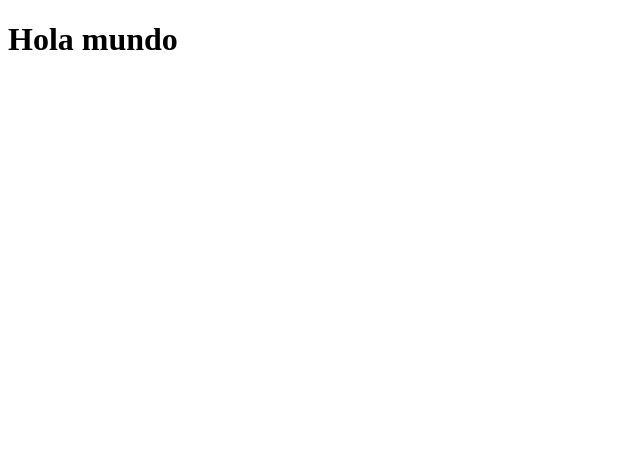
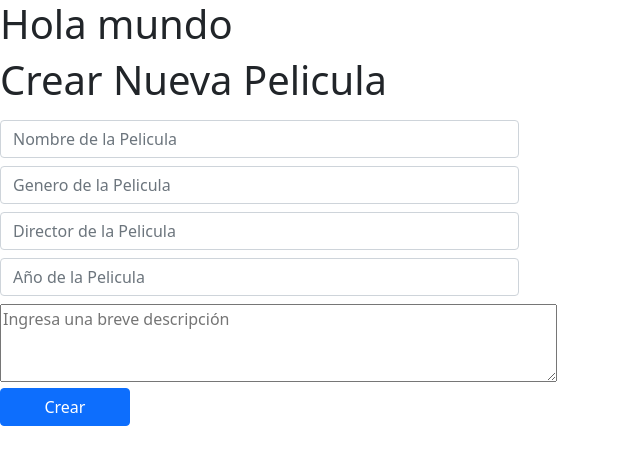
Before and after one commit to Andres0x90/crud-peliculas-sofka, a React (Create React App) app in the folder frontend/crud-peliculas-sofka/: page / in a window 1280 px wide. Shown: the top 464 px of the page, without its empty margins (0-640 px from the left). Built offline with nearby package versions, Linux system fonts and the light colour scheme.

Commit message:
Se crea el componente que creará peliculas haciendo conexión a la api

```diff
--- a/frontend/crud-peliculas-sofka/public/index.html
+++ b/frontend/crud-peliculas-sofka/public/index.html
@@ -24,6 +24,7 @@
       work correctly both with client-side routing and a non-root public URL.
       Learn how to configure a non-root public URL by running `npm run build`.
     -->
+    <link href="https://cdn.jsdelivr.net/npm/bootstrap@5.1.1/dist/css/bootstrap.min.css" rel="stylesheet" integrity="sha384-F3w7mX95PdgyTmZZMECAngseQB83DfGTowi0iMjiWaeVhAn4FJkqJByhZMI3AhiU" crossorigin="anonymous">
     <title>React App</title>
   </head>
   <body>
--- a/frontend/crud-peliculas-sofka/src/App.js
+++ b/frontend/crud-peliculas-sofka/src/App.js
@@ -1,8 +1,13 @@
+import React from 'react';
+
+import CreateMovie from './components/CreateMovie';
+
 
 function App() {
   return (
     <div className="App">
         <h1>Hola mundo</h1>
+        <CreateMovie/>
     </div>
   );
 }
--- /dev/null
+++ b/frontend/crud-peliculas-sofka/src/components/CreateMovie.jsx
@@ -0,0 +1,60 @@
+import React, {Fragment, useState} from 'react'
+
+
+const CreateMovie = () => {
+    const[dates, setDates] = useState({
+        name: '',
+        gender: '',
+        directory: '',
+        year: '',
+        description: ''
+
+    });
+
+    const handleInputChange = (event, data) => {
+
+        setDates({
+            ...dates,
+            [event.target.name]:event.target.value
+        });
+    }
+
+    const sendData = (event) => {
+
+        fetch('http://localhost:8080/api/movies/create',
+        {
+            method: "POST",
+            headers: {"Content-Type": "application/json"},
+            body: JSON.stringify(dates)
+        }).then((response) => {console.log(response);})
+
+
+        event.target.reset();
+        event.preventDefault();
+        console.log(dates)
+    }
+
+
+
+    return (
+        <Fragment>
+            <h1>Crear Nueva Pelicula</h1>
+            <form className="row" onSubmit={sendData}>
+                <div className="col-md-5">
+                    <input name="name" onChange={handleInputChange} className="form-control form-control my-2" type="text" placeholder="Nombre de la Pelicula" aria-label=".form-control-sm example"></input>
+                    <input name="gender" onChange={handleInputChange} className="form-control form-control my-2" type="text" placeholder="Genero de la Pelicula" aria-label=".form-control-sm example"></input>
+                    <input name="directory" onChange={handleInputChange} className="form-control form-control my-2" type="text" placeholder="Director de la Pelicula" aria-label=".form-control-sm example"></input>
+                    <input name="year" onChange={handleInputChange} className="form-control form-control my-2" type="number" placeholder="Año de la Pelicula" aria-label=".form-control-sm example"></input>
+                    <textarea name="description" onChange={handleInputChange} id="" cols="58" rows="3" placeholder="Ingresa una breve descripción"></textarea>
+                    <div className="col-md-6" >
+                        <button className="btn btn-primary col-md-6" type="submit">Crear</button>
+                    </div>
+                </div>
+            </form>
+
+
+        </Fragment>
+    );
+}
+
+export default CreateMovie;
```
Also changed, not shown: 2 other files (tests, documents, lock files or other folders).
